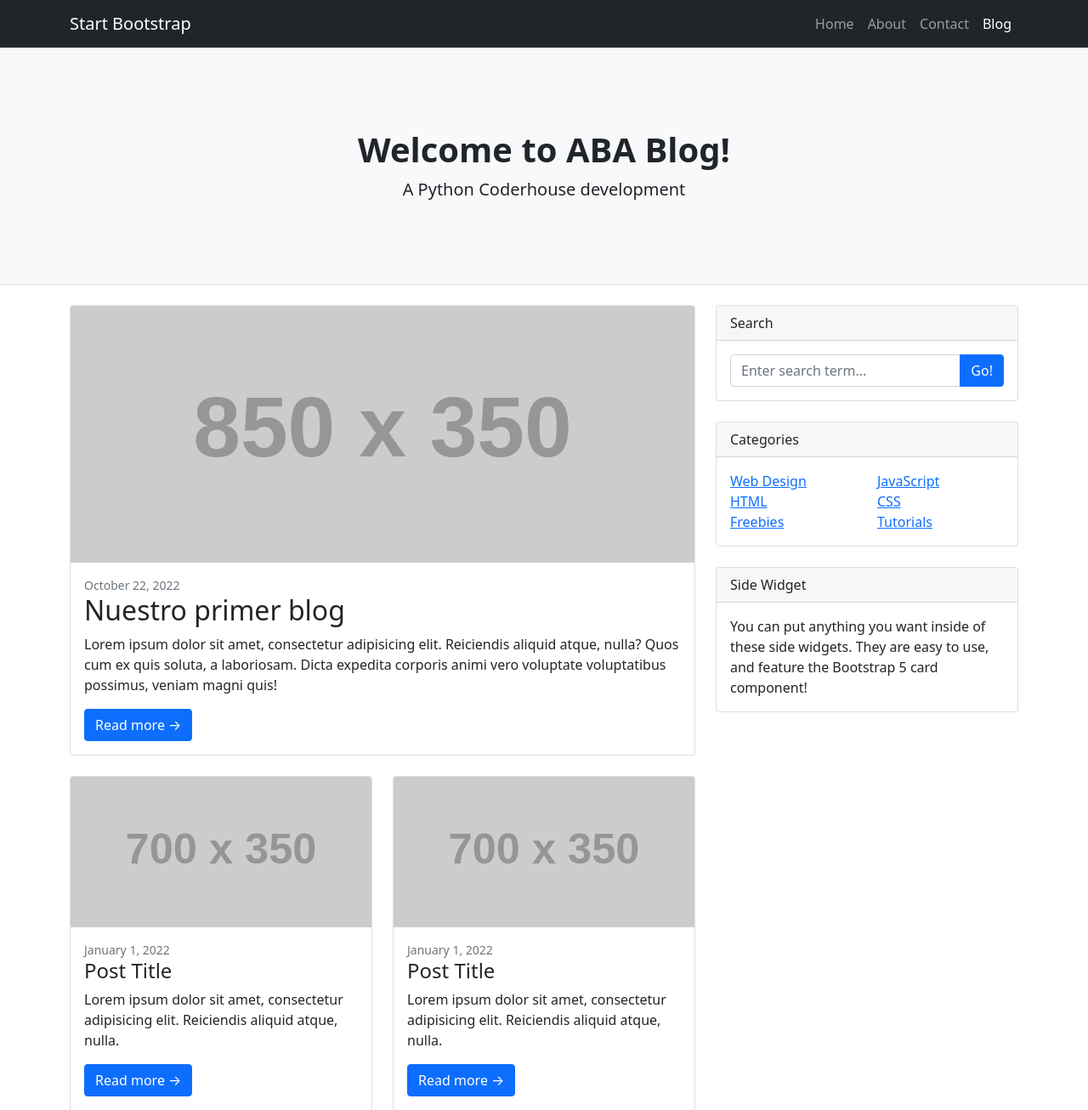
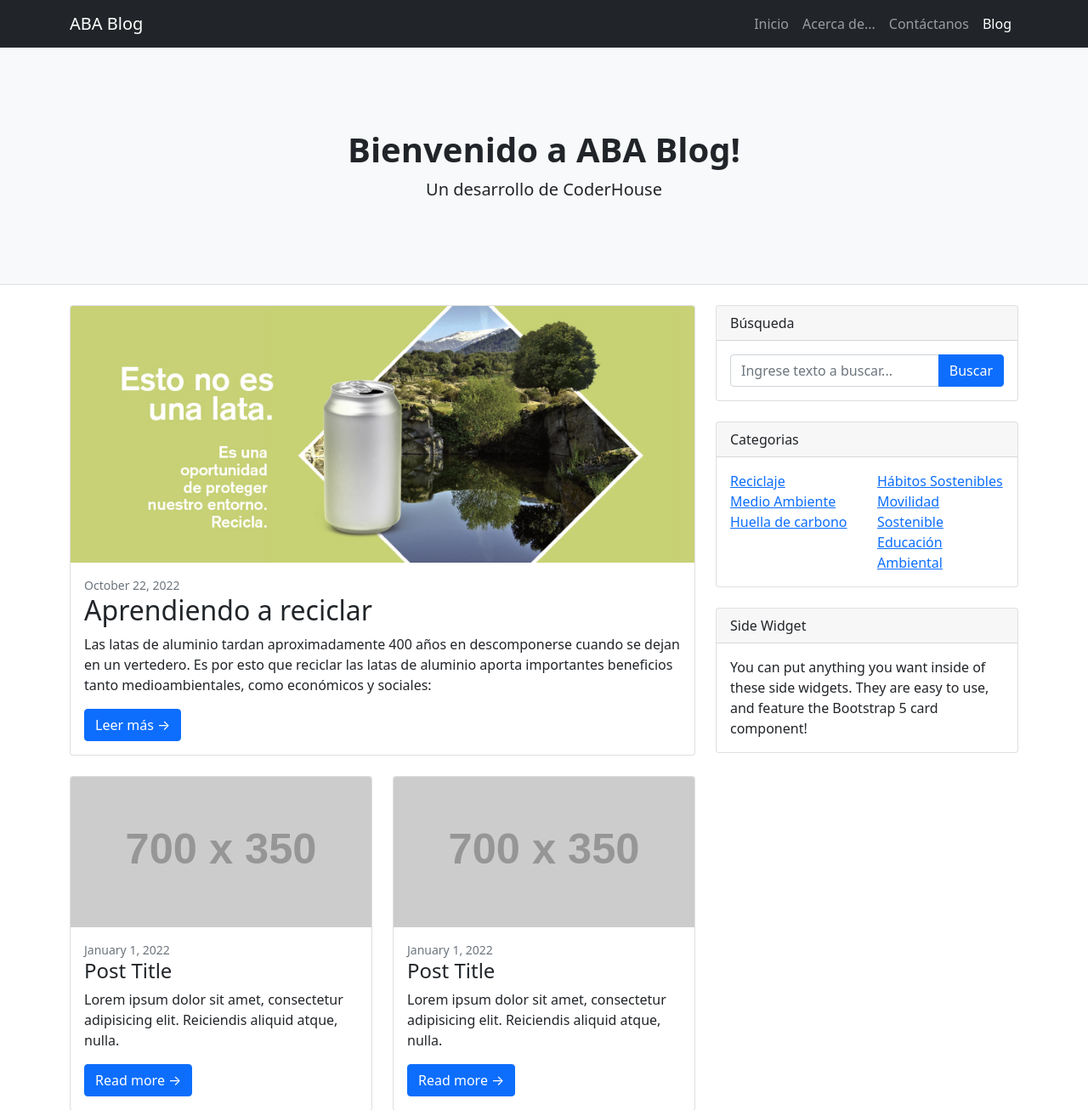
Before and after one commit to aibubich/ABA-Blog, a Django app: page /blog/ in a window 1280 px wide. Shown: the top 1306 px of the page at 85% size. Run offline with Django 4.2, Linux system fonts and the light colour scheme; grey boxes labelled with a size stand in for pictures from a placeholder-image service; some libraries are stand-ins or nearby versions.

Commit message:
Cambios menores en el index

```diff
--- a/blog_portal/templates/blog_portal/index.html
+++ b/blog_portal/templates/blog_portal/index.html
@@ -6,7 +6,7 @@
         <meta name="viewport" content="width=device-width, initial-scale=1, shrink-to-fit=no" />
         <meta name="description" content="" />
         <meta name="author" content="" />
-        <title>Blog Home - Start Bootstrap Template</title>
+        <title>Nuestro Blog</title>
         <!-- Favicon-->
         <link rel="icon" type="image/x-icon" href="assets/favicon.ico" />
         <!-- Core theme CSS (includes Bootstrap)-->
@@ -16,13 +16,13 @@
         <!-- Responsive navbar-->
         <nav class="navbar navbar-expand-lg navbar-dark bg-dark">
             <div class="container">
-                <a class="navbar-brand" href="#!">Start Bootstrap</a>
+                <a class="navbar-brand" href="#!">ABA Blog</a>
                 <button class="navbar-toggler" type="button" data-bs-toggle="collapse" data-bs-target="#navbarSupportedContent" aria-controls="navbarSupportedContent" aria-expanded="false" aria-label="Toggle navigation"><span class="navbar-toggler-icon"></span></button>
                 <div class="collapse navbar-collapse" id="navbarSupportedContent">
                     <ul class="navbar-nav ms-auto mb-2 mb-lg-0">
-                        <li class="nav-item"><a class="nav-link" href="#">Home</a></li>
-                        <li class="nav-item"><a class="nav-link" href="#!">About</a></li>
-                        <li class="nav-item"><a class="nav-link" href="#!">Contact</a></li>
+                        <li class="nav-item"><a class="nav-link" href="#">Inicio</a></li>
+                        <li class="nav-item"><a class="nav-link" href="#!">Acerca de...</a></li>
+                        <li class="nav-item"><a class="nav-link" href="#!">Contáctanos</a></li>
                         <li class="nav-item"><a class="nav-link active" aria-current="page" href="#">Blog</a></li>
                     </ul>
                 </div>
@@ -32,8 +32,8 @@
         <header class="py-5 bg-light border-bottom mb-4">
             <div class="container">
                 <div class="text-center my-5">
-                    <h1 class="fw-bolder">Welcome to ABA Blog!</h1>
-                    <p class="lead mb-0">A Python Coderhouse development</p>
+                    <h1 class="fw-bolder">Bienvenido a ABA Blog!</h1>
+                    <p class="lead mb-0">Un desarrollo de CoderHouse</p>
                 </div>
             </div>
         </header>
@@ -44,12 +44,12 @@
                 <div class="col-lg-8">
                     <!-- Featured blog post-->
                     <div class="card mb-4">
-                        <a href="#!"><img class="card-img-top" src="https://dummyimage.com/850x350/dee2e6/6c757d.jpg" alt="..." /></a>
+                        <a href="#!"><img class="card-img-top" src="{% static 'blog/img/esto_no_es_una_lata.jpg' %}" alt="Foto de la lata" /></a>
                         <div class="card-body">
                             <div class="small text-muted">October 22, 2022</div>
-                            <h2 class="card-title">Nuestro primer blog</h2>
-                            <p class="card-text">Lorem ipsum dolor sit amet, consectetur adipisicing elit. Reiciendis aliquid atque, nulla? Quos cum ex quis soluta, a laboriosam. Dicta expedita corporis animi vero voluptate voluptatibus possimus, veniam magni quis!</p>
-                            <a class="btn btn-primary" href="#!">Read more →</a>
+                            <h2 class="card-title">Aprendiendo a reciclar</h2>
+                            <p class="card-text">Las latas de aluminio tardan aproximadamente 400 años en descomponerse cuando se dejan en un vertedero. Es por esto que reciclar las latas de aluminio aporta importantes beneficios tanto medioambientales, como económicos y sociales:</p>
+                            <a class="btn btn-primary" href="#!">Leer más →</a>
                         </div>
                     </div>
                     <!-- Nested row for non-featured blog posts-->
@@ -117,31 +117,31 @@
                 <div class="col-lg-4">
                     <!-- Search widget-->
                     <div class="card mb-4">
-                        <div class="card-header">Search</div>
+                        <div class="card-header">Búsqueda</div>
                         <div class="card-body">
                             <div class="input-group">
-                                <input class="form-control" type="text" placeholder="Enter search term..." aria-label="Enter search term..." aria-describedby="button-search" />
-                                <button class="btn btn-primary" id="button-search" type="button">Go!</button>
+                                <input class="form-control" type="text" placeholder="Ingrese texto a buscar..." aria-label="Ingrese texto a buscar.." aria-describedby="button-search" />
+                                <button class="btn btn-primary" id="button-search" type="button">Buscar</button>
                             </div>
                         </div>
                     </div>
                     <!-- Categories widget-->
                     <div class="card mb-4">
-                        <div class="card-header">Categories</div>
+                        <div class="card-header">Categorias</div>
                         <div class="card-body">
                             <div class="row">
                                 <div class="col-sm-6">
                                     <ul class="list-unstyled mb-0">
-                                        <li><a href="#!">Web Design</a></li>
-                                        <li><a href="#!">HTML</a></li>
-                                        <li><a href="#!">Freebies</a></li>
+                                        <li><a href="#!">Reciclaje</a></li>
+                                        <li><a href="#!">Medio Ambiente</a></li>
+                                        <li><a href="#!">Huella de carbono</a></li>
                                     </ul>
                                 </div>
                                 <div class="col-sm-6">
                                     <ul class="list-unstyled mb-0">
-                                        <li><a href="#!">JavaScript</a></li>
-                                        <li><a href="#!">CSS</a></li>
-                                        <li><a href="#!">Tutorials</a></li>
+                                        <li><a href="#!">Hábitos Sostenibles</a></li>
+                                        <li><a href="#!">Movilidad Sostenible</a></li>
+                                        <li><a href="#!">Educación Ambiental</a></li>
                                     </ul>
                                 </div>
                             </div>
```
Also changed, not shown: blog_portal/static/blog/img/esto_no_es_una_lata.jpg (added).
